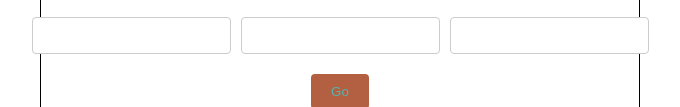
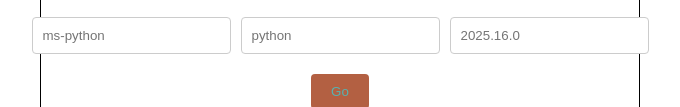
Before and after one commit to MoonlightTaVi/VS-Code-Extensions-downloader, a plain HTML site: page index.html in a window 1280 px wide. Shown: the part 293-400 px from the top of the page, without its empty margins (300-980 px from the left). Drawn offline with Linux system fonts and the light colour scheme.

Commit message:
Fix placeholder text issue

```diff
--- a/index.html
+++ b/index.html
@@ -64,9 +64,9 @@
             <p>Version</p>
         </div>
         <div class="container">
-            <input type="text" id="publisherInput" placeholder="" aria-label="Enter publisher name (nickname)">
-            <input type="text" id="extensionInput" placeholder="" aria-label="Enter extension (product) name">
-            <input type="text" id="versionInput" placeholder="" aria-label="Enter extension (product) version">
+            <input type="text" id="publisherInput" placeholder="ms-python">
+            <input type="text" id="extensionInput" placeholder="python">
+            <input type="text" id="versionInput" placeholder="2025.16.0">
         </div>
         <button onclick="navigateToSite()">Go</button>
     </div>
```
